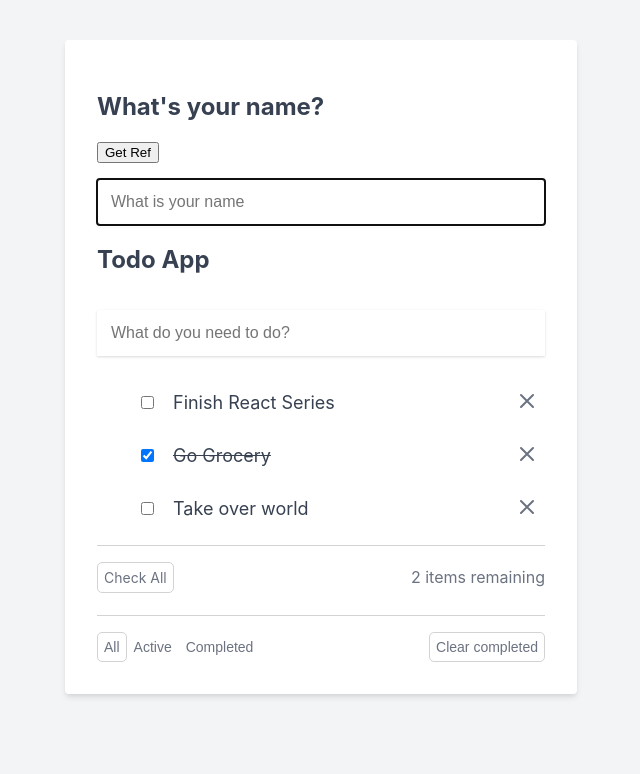
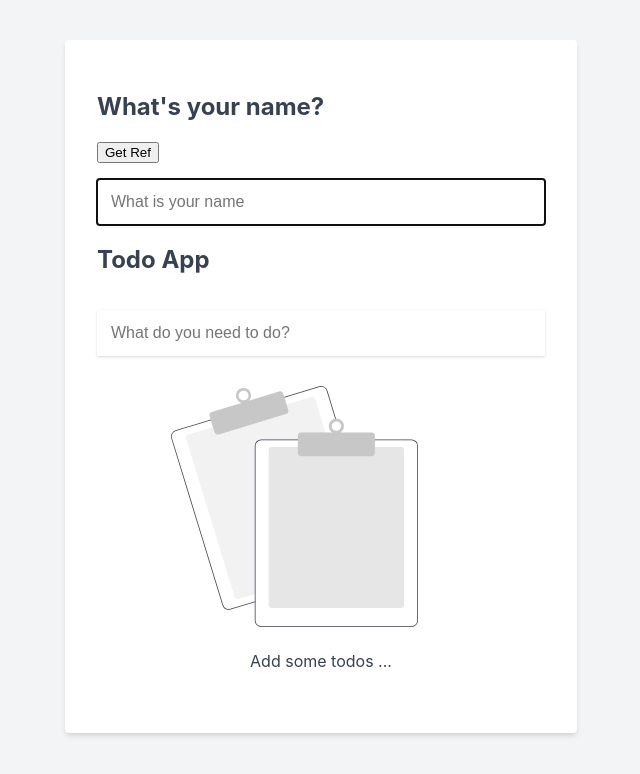
Before and after one commit to phoelapyae/learning-lc-react, a React (Create React App) app: page / in a window 1280 px wide. Shown: the top 774 px of the page, without its empty margins (319-959 px from the left). Built offline with nearby package versions, Linux system fonts and the light colour scheme.

Commit message:
09 - custom hooks

```diff
--- a/src/components/App.jsx
+++ b/src/components/App.jsx
@@ -4,33 +4,37 @@
 import NoTodos from './NoTodos';
 import TodoForm from './TodoForm';
 import TodoList from './TodoList';
+import useLocalStorage from '../hooks/useLocalStorage';
 
 function App() {
-  const [name, setName] = useState('');
+  // const [name, setName] = useState('');
+  const [name, setName] = useLocalStorage('name','');
+  const [todos, setTodos] = useLocalStorage('todos',[]);
   const nameInputEl = useRef('');
 
-  const [todos, setTodos] = useState([
-    {
-      id: 1,
-      title: 'Finish React Series',
-      isComplete: false,
-      isEditing: false
-    },
-    {
-      id: 2,
-      title: 'Go Grocery',
-      isComplete: true,
-      isEditing: false
-    },
-    {
-      id: 3,
-      title: 'Take over world',
-      isComplete: false,
-      isEditing: false
-    },
-  ]);
+  // const [todos, setTodos] = useState([
+  //   {
+  //     id: 1,
+  //     title: 'Finish React Series',
+  //     isComplete: false,
+  //     isEditing: false
+  //   },
+  //   {
+  //     id: 2,
+  //     title: 'Go Grocery',
+  //     isComplete: true,
+  //     isEditing: false
+  //   },
+  //   {
+  //     id: 3,
+  //     title: 'Take over world',
+  //     isComplete: false,
+  //     isEditing: false
+  //   },
+  // ]);
 
-  const [idForTodo, setIdForTodo] = useState(4);
+  // const [idForTodo, setIdForTodo] = useState(4);
+  const [idForTodo, setIdForTodo] = useLocalStorage('idForTodo', 4);
 
   function addToDo(todo) {
     setTodos([...todos, {
@@ -133,10 +137,17 @@
     // console.log('use effect running');
     nameInputEl.current.focus();
 
+    // setName(JSON.parse(localStorage.getItem('name')) ?? '');
+
     return function cleanup() {
       // console.log('Clean up.');
     }
   }, []);
+
+  function handleNameInput(event) {
+    setName(event.target.value);
+    // localStorage.setItem('name', JSON.stringify(event.target.value));
+  }
 
   return (
     <div className="todo-app-container">
@@ -151,7 +162,7 @@
               className="todo-input"
               placeholder="What is your name"
               value={name}
-              onChange={event => setName(event.target.value)}
+              onChange={handleNameInput}
             />
           </form>
           {name && <p className="name-label">Hello, {name}</p>}
--- a/src/components/TodoList.jsx
+++ b/src/components/TodoList.jsx
@@ -4,6 +4,7 @@
 import TodoClearCompleted from './TodoClearCompleted';
 import TodoCompleteAllTodos from './TodoCompleteAllTodos';
 import TodoFilter from './TodoFilter';
+import useToggle from '../hooks/useToggle';
 
 TodoList.propTypes = {
     todos: PropTypes.array.isRequired,
@@ -19,7 +20,11 @@
 }
 
 function TodoList(props) {
+
+    const [isFeaturesOneVisible, setFeaturesOneVisible] = useToggle();
+    const [isFeaturesTwoVisible, setFeaturesTwoVisible] = useToggle(false);
     const [filter, setFilter] = useState('all');
+
     return (
         <div>
             <>
@@ -77,11 +82,24 @@
                         </li>
                     ))}
                 </ul>
+
+                <div className="toggles-container">
+                    <button
+                        onClick={setFeaturesOneVisible}
+                        className="button">Features One Toggle</button>
+                    <button
+                        onClick={setFeaturesTwoVisible}
+                        className="button">Features Two Toggle</button>
+                </div>
+
+                {isFeaturesOneVisible && (
                     <div className="check-all-container">
                         <TodoCompleteAllTodos completeAllTodos={ props.completeAllTodos }/>
                         <TodoItemsRemaining remaining={ props.remaining }/>
                     </div>
+                )}
 
+                {isFeaturesTwoVisible && (
                     <div className="other-buttons-container">
                         <TodoFilter
                             todosFilter={props.todosFilter}
@@ -92,6 +110,8 @@
                             <TodoClearCompleted clearCompleted={props.clearCompleted}/>
                         </div>
                     </div>
+                )}
+
             </>
         </div>
     )
--- /dev/null
+++ b/src/hooks/useLocalStorage.js
@@ -0,0 +1,17 @@
+import { useState, useEffect } from 'react';
+
+function useLocalStorage(key, initialValue) {
+    const [value, setValue] = useState(() => {
+        const item = localStorage.getItem(key);
+
+        return item ? JSON.parse(item) : initialValue;
+    });
+
+    useEffect(() => {
+        localStorage.setItem(key, JSON.stringify(value));
+    }, [key, value]);
+
+    return [value, setValue];
+}
+
+export default useLocalStorage;
--- /dev/null
+++ b/src/hooks/useToggle.js
@@ -0,0 +1,13 @@
+import { useState } from "react";
+
+function useToggle(initialize = true) {
+    const [visible, setVisible] = useState(initialize);
+
+    function toggle() {
+        setVisible(prevVisible => !prevVisible);
+    }
+
+    return [visible, toggle];
+}
+
+export default useToggle;
```
Lines whose indentation alone changed are shown as unchanged.
